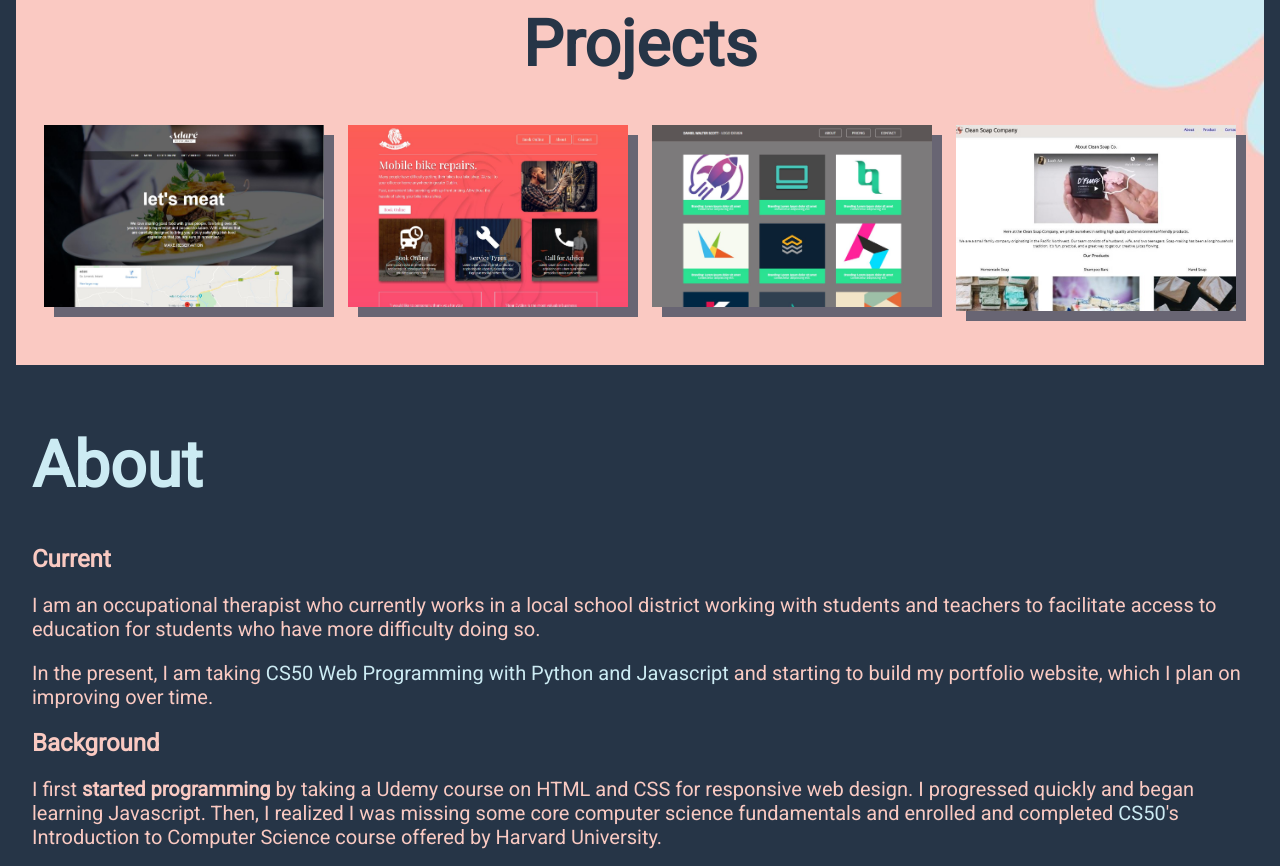
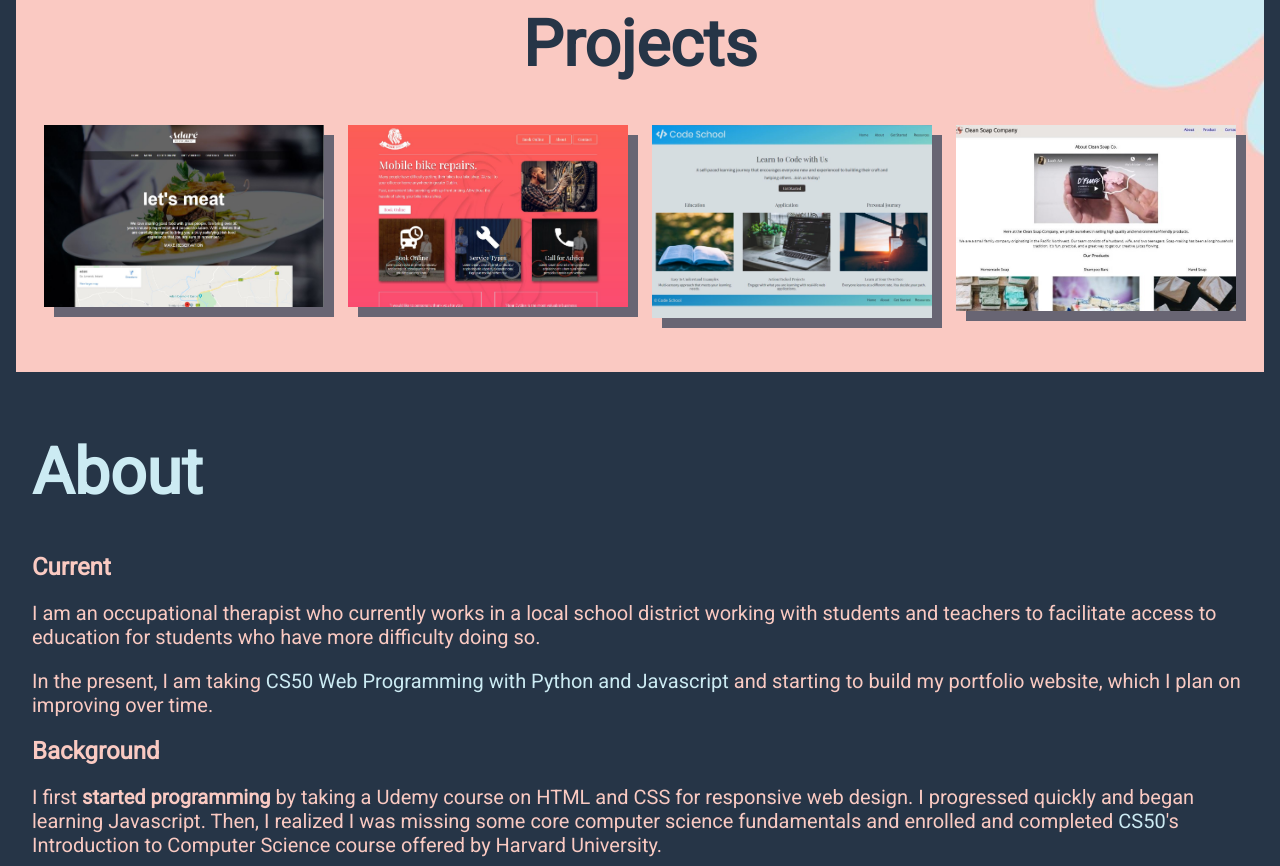
Before and after one commit to betty-van/betty-van.github.io, a plain HTML site: page index.html in a window 1280 px wide. Shown: the part 960-1826 px from the top of the page. Drawn offline with Linux system fonts and the light colour scheme.

Commit message:
Replacing Logo Website with Code School

```diff
--- a/index.html
+++ b/index.html
@@ -54,7 +54,7 @@
                     <a href="https://betty-van.github.io/Roar-Bikes/" target="blank"><img src="images/roar-bikes.JPG" alt="Roar Bikes Website Design"></a>
                 </div>
                 <div class="col">
-                    <a href="https://betty-van.github.io/Logo-Website/" target="blank"><img src="images/logo-design.JPG" alt="Logo Website Design"></a>
+                    <a href="https://betty-van.github.io/code-school/index.html" target="blank"><img src="images/code-school.jpg" alt="code school"></a>
                 </div>
                 <div class="col">
                     <a href="https://betty-van.github.io/Clean-Soap-Company/" target="blank"><img src="images/clean-soap-co.JPG" alt="Clean Soap Company"></a>
```
Also changed, not shown: images/code-school.JPG (added).
